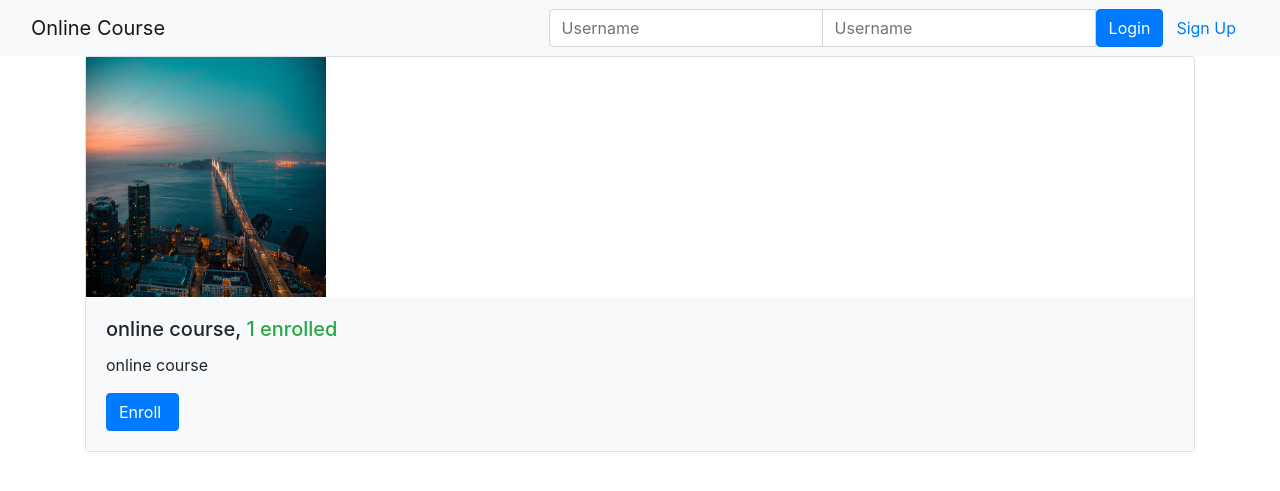
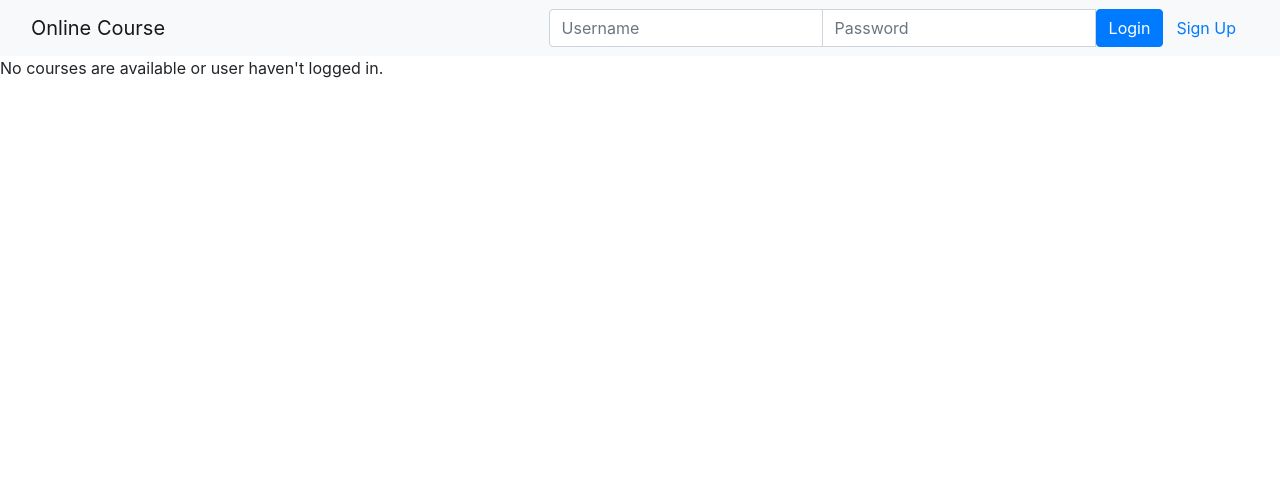
Before and after one commit to Developik/django_form_ibm_project, a Django app: page /onlinecourse/ in a window 1280 px wide. Shown: the top 491 px of the page. Run offline with Django 3.2, Linux system fonts and the light colour scheme; data comes from the database, SQL or seed files in the repository; both versions use the stored data as it was after the commit; some libraries are stand-ins or nearby versions.

Commit message:
made minor changes to the look/fixed login

```diff
--- a/onlinecourse/templates/onlinecourse/course_list_bootstrap.html
+++ b/onlinecourse/templates/onlinecourse/course_list_bootstrap.html
@@ -25,7 +25,7 @@
                         {% csrf_token %}
                         <div class="input-group">
                             <input type="text" class="form-control" placeholder="Username" name="username" >
-                            <input type="password" class="form-control" placeholder="Username" name="psw" >
+                            <input type="password" class="form-control" placeholder="Password" name="psw" >
                             <button class="btn btn-primary" type="submit">Login</button>
                             <a class="btn btn-link" href="{% url 'onlinecourse:registration' %}">Sign Up</a>
                         </div>
@@ -37,7 +37,7 @@
     </nav>
 
     <!-- Page content -->
-    {% if course_list %}
+    {% if course_list and user.is_authenticated %}
         <div class="container">
             <div class="card-deck">
                 {% for course in course_list %}
@@ -59,7 +59,7 @@
             </div>
         </div>
     {% else %}
-        <p>No courses are available.</p>
+        <p>No courses are available or user haven't logged in.</p>
     {% endif %}
 </body>
 </html>
```
Also changed, not shown: db.sqlite3.
